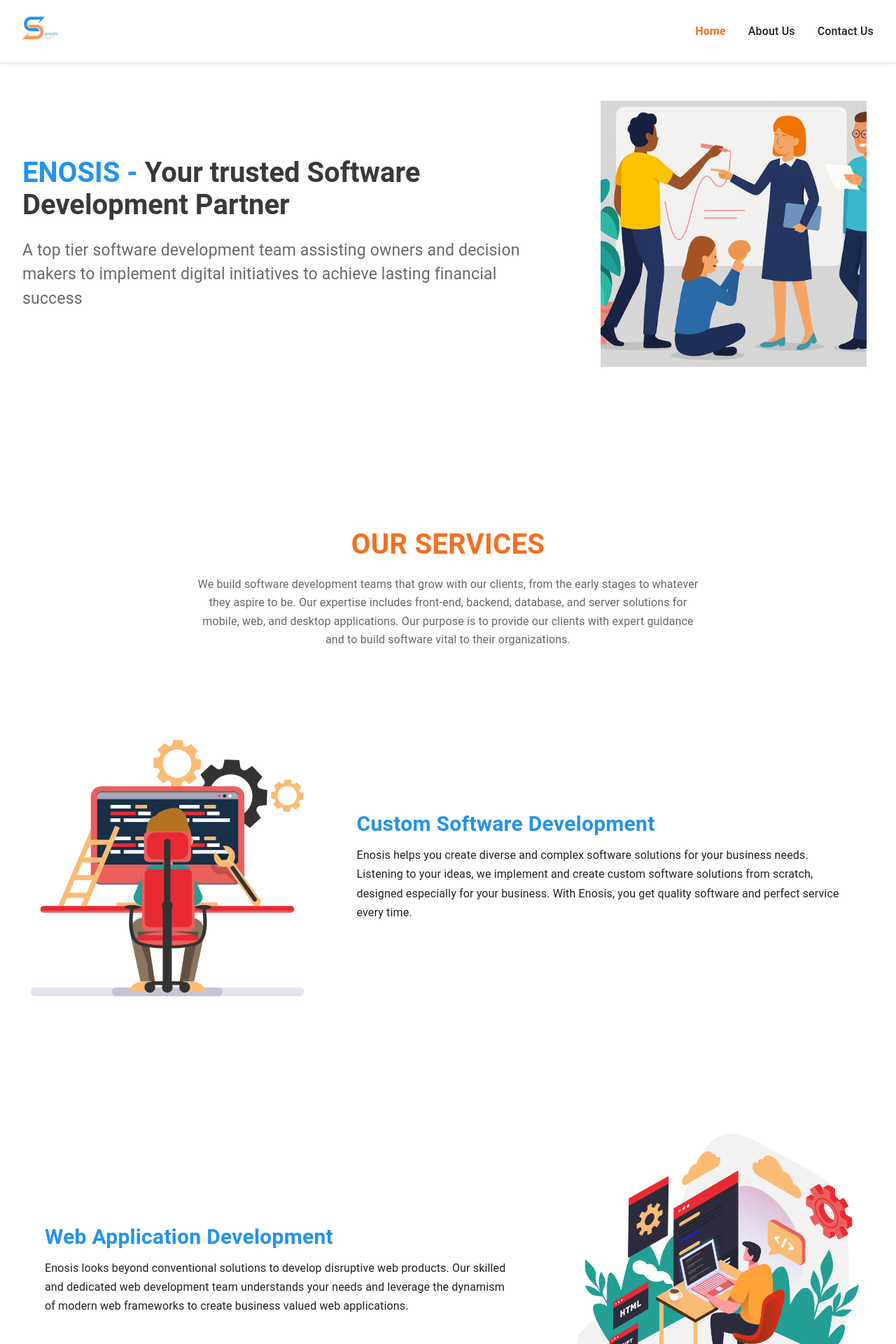
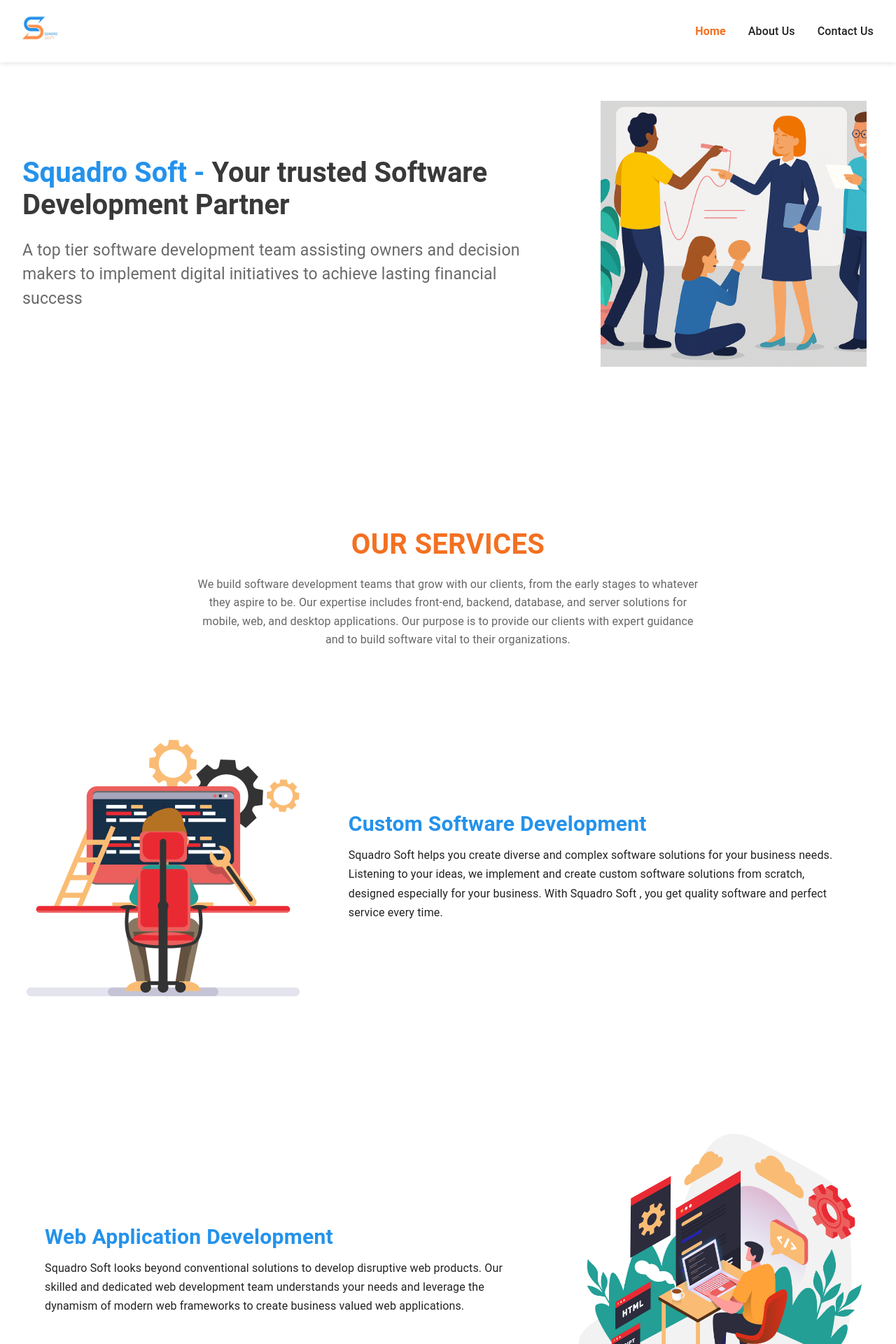
Before and after one commit to isotral/quadrocode-website, a Next.js app: page / in a window 1280 px wide. Shown: the top 1920 px of the page at 70% size. Built offline with nearby package versions, Linux system fonts and the light colour scheme.

Commit message:
fix header

```diff
--- a/src/app/components/Home/HeroSection.tsx
+++ b/src/app/components/Home/HeroSection.tsx
@@ -21,7 +21,9 @@
                 <Typography variant="h3" fontWeight="bold" fontSize="40px" >
                     <Box component="span" sx={{
                         color: theme.palette.secondary.main,
-                    }} color="">ENOSIS - </Box>Your trusted Software Development Partner
+                    }} color="">Squadro Soft
+
+ - </Box>Your trusted Software Development Partner
                 </Typography>
                 <Typography variant="h4" sx={{ mt: 3 }}>
                     A top tier software development team assisting owners and decision makers to implement digital initiatives to achieve lasting financial success
--- a/src/app/components/Home/Offers.tsx
+++ b/src/app/components/Home/Offers.tsx
@@ -37,7 +37,9 @@
                             color: theme.palette.custom.sixth[200]
                         }}
                     >
-                        Enosis works as an extension of your development and testing team. We will work together to solve your business cases and get the maximum value of your budget. One of our differentiating qualities is that we take the time to understand the particular challenges, difficulties, and needs of your business.
+                        Squadro Soft
+
+ works as an extension of your development and testing team. We will work together to solve your business cases and get the maximum value of your budget. One of our differentiating qualities is that we take the time to understand the particular challenges, difficulties, and needs of your business.
                     </Typography>
                 </Container>
             </Box>
@@ -46,7 +48,9 @@
             <Box display="flex" flexDirection={{ xs: 'column-reverse', md: 'row' }} gap={{ xs: 0, md: 10 }}>
                 <OffersCard
                     title="Qualified Engineers"
-                    description="Enosis is a team of 350+ software experts. We continue to strive in being the best in the industry by hiring engineers from renowned universities. Having team members experienced in a wide range of technology stacks enables us to meet different customers needs."
+                    description="Squadro Soft
+
+ is a team of 350+ software experts. We continue to strive in being the best in the industry by hiring engineers from renowned universities. Having team members experienced in a wide range of technology stacks enables us to meet different customers needs."
                     image={qualifiedEngineers}
                 />
                 <OffersCard
--- a/src/app/components/Home/Services.tsx
+++ b/src/app/components/Home/Services.tsx
@@ -45,14 +45,20 @@
 
             <ServicesCard
                 title="Custom Software Development"
-                description="Enosis helps you create diverse and complex software solutions for your business needs. Listening to your ideas, we implement and create custom software solutions from scratch, designed especially for your business. With Enosis, you get quality software and perfect service every time."
+                description="Squadro Soft
+
+ helps you create diverse and complex software solutions for your business needs. Listening to your ideas, we implement and create custom software solutions from scratch, designed especially for your business. With Squadro Soft
+
+, you get quality software and perfect service every time."
                 image={softwareDevelopment}
                 direction="row"
             />
 
             <ServicesCard
                 title="Web Application Development"
-                description="Enosis looks beyond conventional solutions to develop disruptive web products. Our skilled and dedicated web development team understands your needs and leverage the dynamism of modern web frameworks to create business valued web applications."
+                description="Squadro Soft
+
+ looks beyond conventional solutions to develop disruptive web products. Our skilled and dedicated web development team understands your needs and leverage the dynamism of modern web frameworks to create business valued web applications."
                 image={WebApplicationDevelopment}
                 direction="row-reverse"
             />
@@ -66,7 +72,9 @@
 
             <ServicesCard
                 title="Quality Assurance & Testing"
-                description="Treading on Agile development methodologies and Rational Unified Process practices in testing, Enosis ensures highest quality of software solutions to you. Our software testing strategy ensures every component of your software are free of bugs and issue."
+                description="Treading on Agile development methodologies and Rational Unified Process practices in testing, Squadro Soft
+
+ ensures highest quality of software solutions to you. Our software testing strategy ensures every component of your software are free of bugs and issue."
                 image={qualityAssurance}
                 direction="row-reverse"
             />
```
